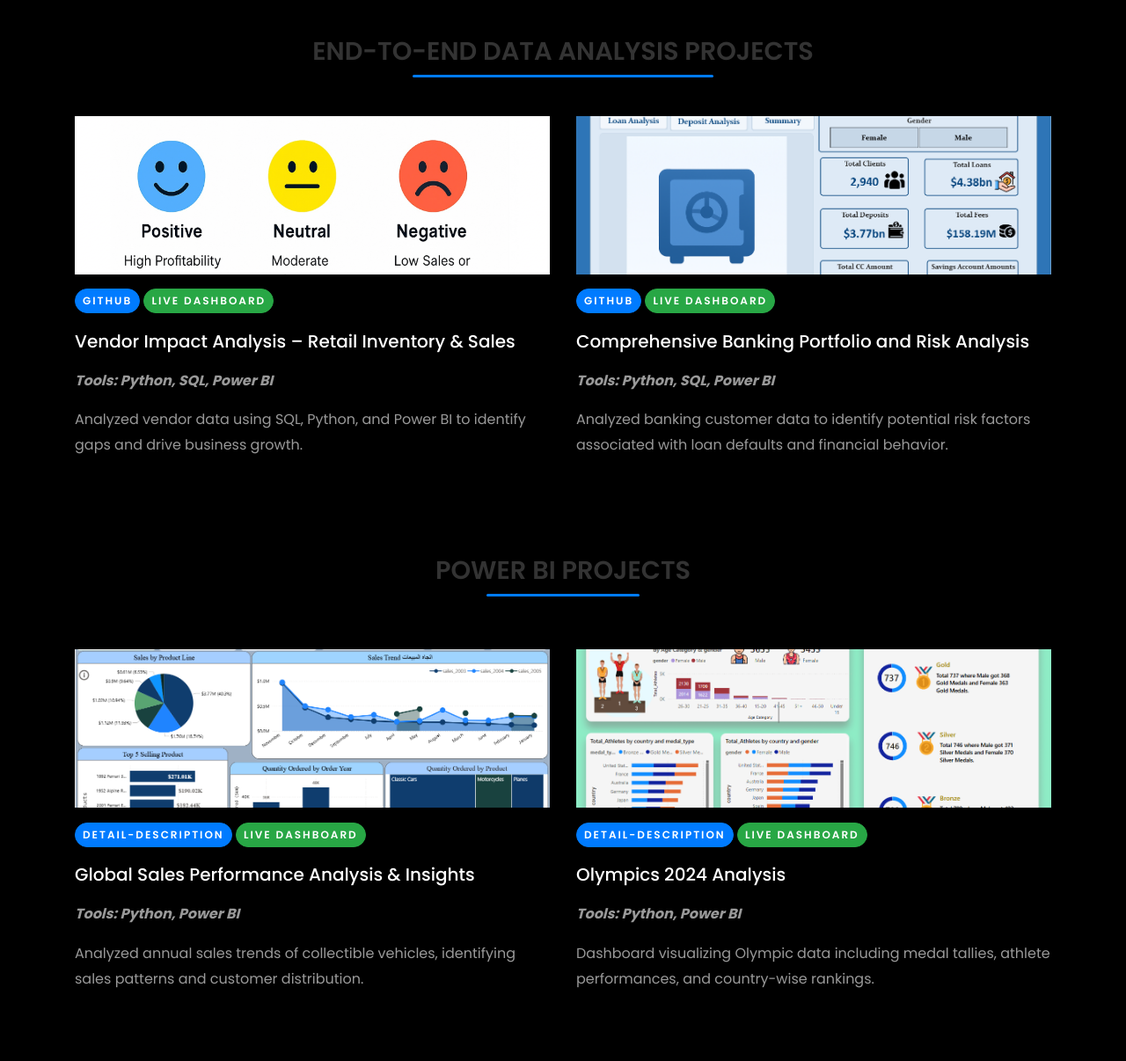
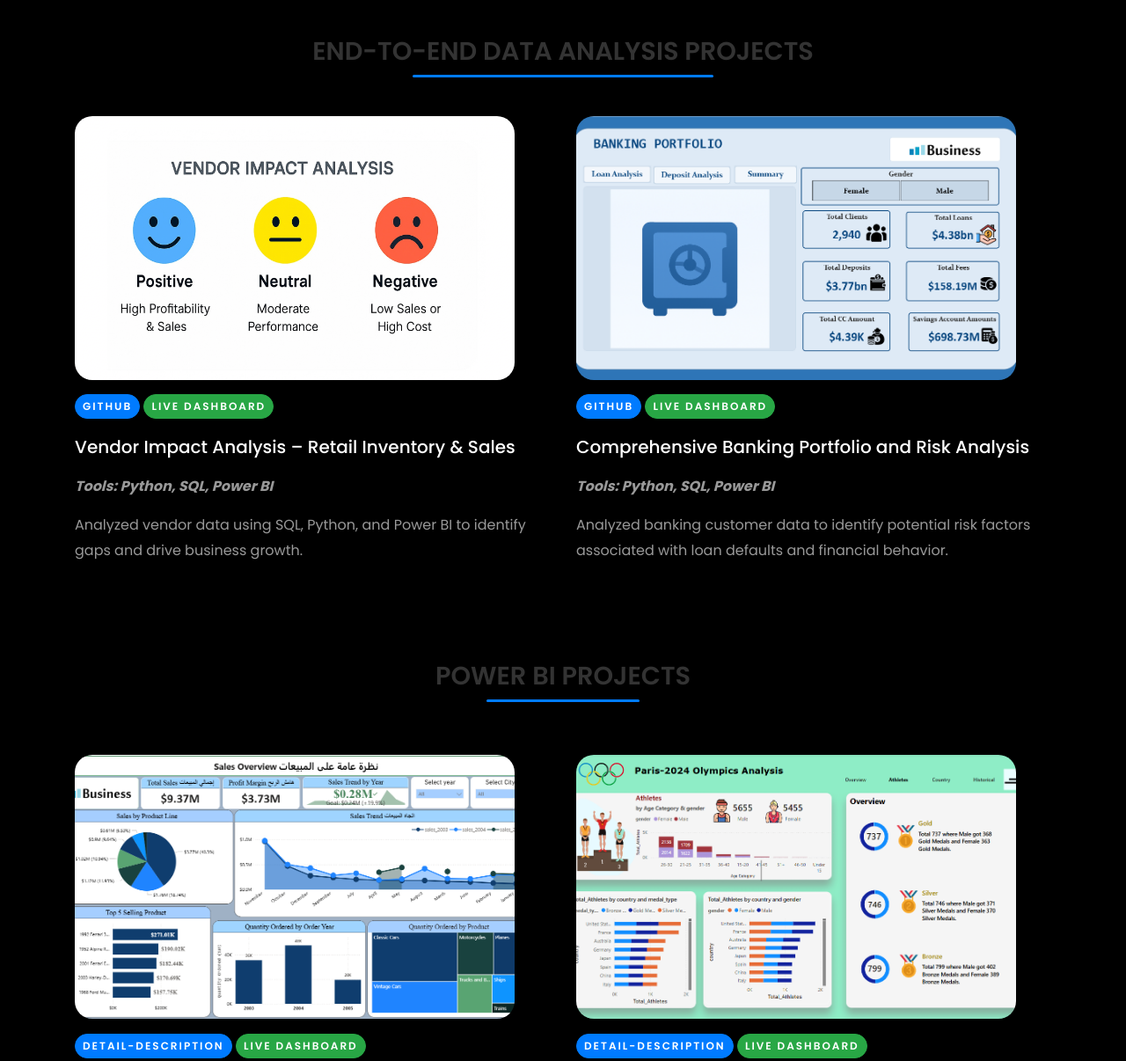
Before and after one commit to Faisal-khann/Personal-Portfolio, a plain HTML site: page index.html in a window 1280 px wide. Shown: the part 3340-4546 px from the top of the page at 88% size. Drawn offline with Linux system fonts and the light colour scheme; files whose address does not match are found by name.

Commit message:
adjust the width of card

```diff
--- a/index.html
+++ b/index.html
@@ -449,7 +449,15 @@
 				<!-- Vendor Impact Analysis -->
 				<div class="col-md-6 d-flex ftco-animate">
 					<div class="blog-entry justify-content-end">
-						<a class="block-20 zoom-effect" style="background-image: url('images/vendor-impact.jpg');"></a>
+						<a class="block-20 zoom-effect"
+							style="background-image: url('images/vendor-impact.jpg');
+									width: 500px;
+									height: 300px;
+									display: block;
+									background-size: cover;
+									background-position: center;
+									border-radius: 20px;">
+						</a>
 						<div class="mt-3">
 							<a href="https://github.com/Faisal-khann/Vendor_impact_Analysis" target="_blank"
 								class="btn btn-sm btn-primary">GitHub</a>
@@ -468,7 +476,15 @@
 				<!-- Banking Portfolio Risk Analysis -->
 				<div class="col-md-6 d-flex ftco-animate">
 					<div class="blog-entry justify-content-end">
-						<a class="block-20 zoom-effect" style="background-image: url('images/Bank-portfolio.png');"></a>
+						<a class="block-20 zoom-effect"
+							style="background-image: url('images/Bank-portfolio.png');
+									width: 500px;
+									height: 300px;
+									display: block;
+									background-size: cover;
+									background-position: center;
+									border-radius: 20px;">
+						</a>
 						<div class="mt-3">
 							<a href="https://github.com/Faisal-khann/Banking_Portfolio_Risk_Analysis" target="_blank"
 								class="btn btn-sm btn-primary">GitHub</a>
@@ -496,7 +512,15 @@
 				<!-- Global Sales -->
 				<div class="col-md-6 d-flex ftco-animate">
 					<div class="blog-entry justify-content-end">
-						<a class="block-20 zoom-effect" style="background-image: url('images/ysa.png');"></a>
+						<a class="block-20 zoom-effect"
+							style="background-image: url('images/ysa.png');
+									width: 500px;
+									height: 300px;
+									display: block;
+									background-size: cover;
+									background-position: center;
+									border-radius: 20px;">
+						</a>
 						<div class="mt-3">
 							<a href="https://mavenshowcase.com/project/31098" target="_blank"
 								class="btn btn-sm btn-primary">Detail-Description</a>
@@ -515,7 +539,16 @@
 				<!-- Olympics -->
 				<div class="col-md-6 d-flex ftco-animate">
 					<div class="blog-entry justify-content-end">
-						<a class="block-20 zoom-effect" style="background-image: url('images/olympics.png');"></a>
+						<a class="block-20 zoom-effect"
+							style="background-image: url('images/olympics.png');
+									width: 500px;
+									height: 300px;
+									display: block;
+									background-size: cover;
+									background-position: center;
+									border-radius: 20px;">
+						</a>
+
 						<div class="mt-3">
 							<a href="https://mavenshowcase.com/project/28937" target="_blank"
 								class="btn btn-sm btn-primary">Detail-Description</a>
@@ -543,7 +576,15 @@
 				<!-- Jarvis -->
 				<div class="col-md-6 d-flex ftco-animate">
 					<div class="blog-entry">
-						<a class="block-20 zoom-effect" style="background-image: url('images/jarvis.png');"></a>
+						<a class="block-20 zoom-effect"
+							style="background-image: url('images/jarvis.png');
+									width: 500px;
+									height: 300px;
+									display: block;
+									background-size: cover;
+									background-position: center;
+									border-radius: 20px;">
+						</a>
 						<div class="mt-3">
 							<a href="https://github.com/Faisal-khann/Desktop-voice-Assistant" target="_blank"
 								class="btn btn-sm btn-primary">GitHub</a>
```
Also changed, not shown: css/style.css.
